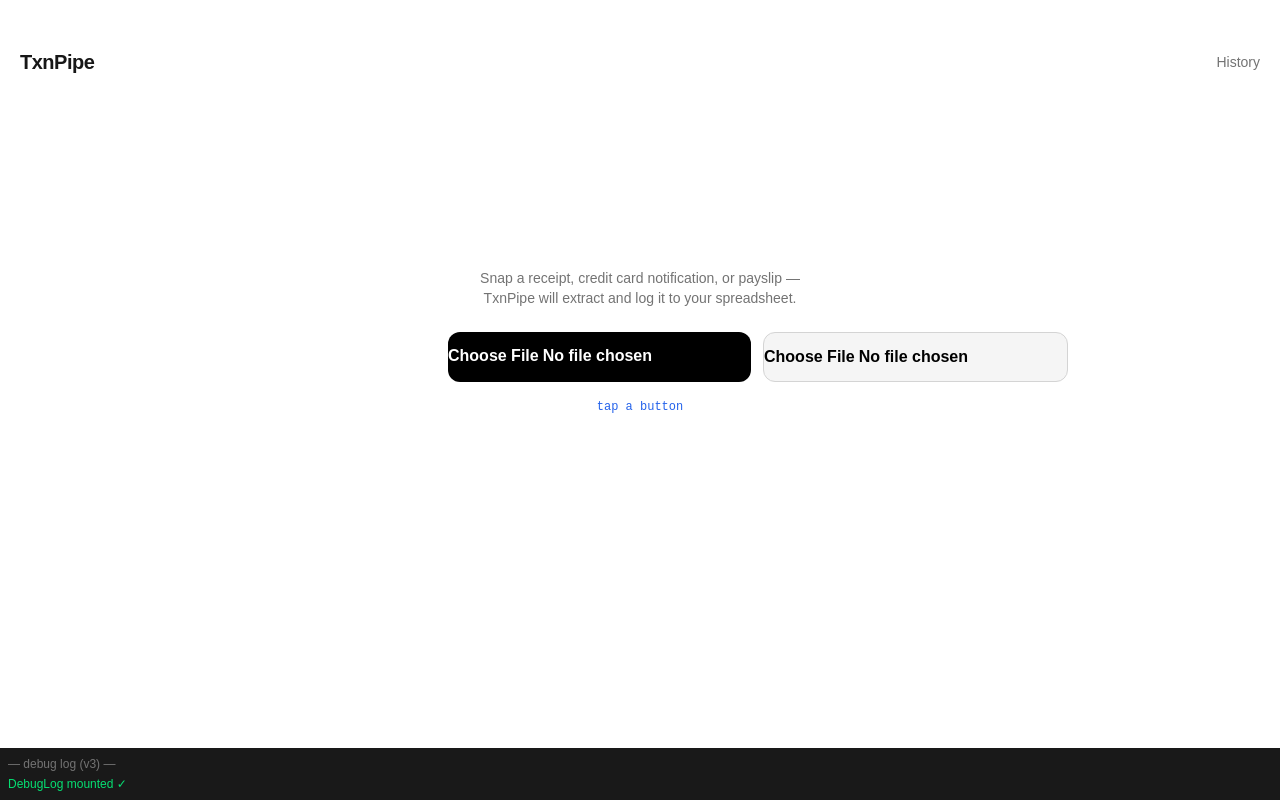
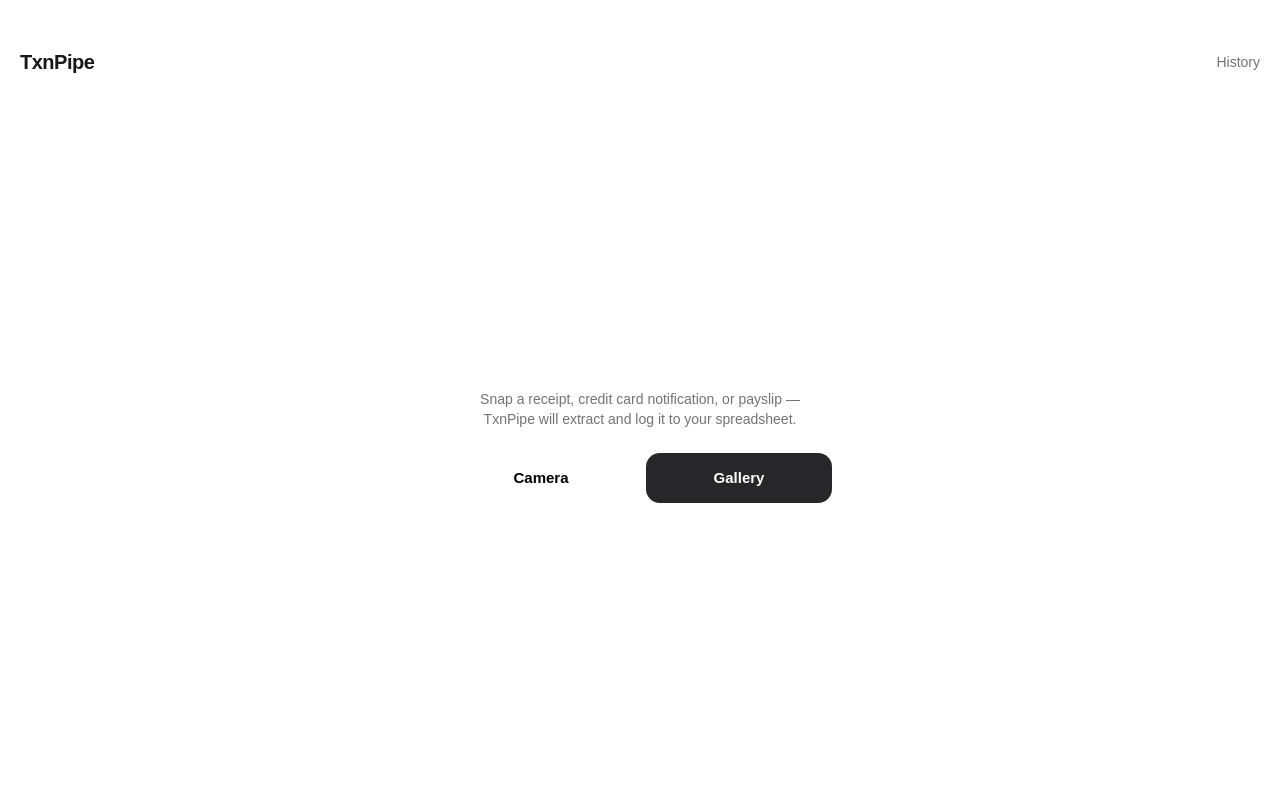
Before and after one commit to hanhsienlei/txn-pipe, a Next.js app: page / in a window 1280 px wide. Built offline with nearby package versions, Linux system fonts and the light colour scheme.

Commit message:
fix: clean up UI

```diff
--- a/app/page.tsx
+++ b/app/page.tsx
@@ -3,7 +3,7 @@
 import { useRouter } from 'next/navigation'
 import { useState } from 'react'
 import PhotoCapture from '@/components/PhotoCapture'
-import DebugLog, { dbg } from '@/components/DebugLog'
+import { dbg } from '@/components/DebugLog'
 import type { Entry } from '@/types/transaction'
 import Link from 'next/link'
 
@@ -51,7 +51,7 @@ export default function HomePage() {
         </Link>
       </header>
 
-      <div className="flex-1 flex flex-col items-center justify-center px-5 gap-6 pb-52">
+      <div className="flex-1 flex flex-col items-center justify-center px-5 gap-6">
         <p className="text-center text-neutral-500 text-sm max-w-xs">
           Snap a receipt, credit card notification, or payslip — TxnPipe will extract and log it to
           your spreadsheet.
@@ -61,7 +61,6 @@ export default function HomePage() {
 
         {error && <p className="text-sm text-red-500 text-center max-w-xs">{error}</p>}
       </div>
-      <DebugLog />
     </main>
   )
 }
--- a/components/PhotoCapture.tsx
+++ b/components/PhotoCapture.tsx
@@ -35,31 +35,43 @@ type Step = 'idle' | 'reading' | 'sending'
 export default function PhotoCapture({ onCapture, loading = false, onError }: Props) {
   const [preview, setPreview] = useState<string | null>(null)
   const [step, setStep] = useState<Step>('idle')
-  const [status, setStatus] = useState('tap a button')
   const busy = loading || step !== 'idle'
 
   async function handleChange(e: React.ChangeEvent<HTMLInputElement>) {
     const file = e.target.files?.[0]
     e.target.value = ''
-    if (!file) { setStatus('no file'); return }
-    setStatus('got: ' + file.name)
+    if (!file) return
     dbg('file:', file.name, Math.round(file.size / 1024) + 'KB', file.type)
     try {
       setStep('reading')
       setPreview(URL.createObjectURL(file))
-      setStatus('reading…')
       const { base64, mimeType } = await readAsBase64(file)
       dbg('read ok, mime:', mimeType)
-      setStatus('sending…')
       setStep('sending')
       onCapture(base64, mimeType)
     } catch (err) {
       setStep('idle')
       const msg = err instanceof Error ? err.message : 'Could not read image'
-      setStatus('ERR: ' + msg)
       dbg('ERR:', msg)
       onError?.(msg)
     }
+  }
+
+  const btnBase: React.CSSProperties = {
+    padding: '14px 0',
+    borderRadius: 14,
+    fontSize: 15,
+    fontWeight: 600,
+    textAlign: 'center',
+    opacity: busy ? 0.5 : 1,
+    userSelect: 'none',
+  }
+
+  const overlayInput: React.CSSProperties = {
+    position: 'absolute',
+    top: 0, left: 0, width: '100%', height: '100%',
+    opacity: 0,
+    cursor: busy ? 'default' : 'pointer',
   }
 
   return (
@@ -67,28 +79,24 @@ export default function PhotoCapture({ onCapture, loading = false, onError }: Pr
       {preview && (
         // eslint-disable-next-line @next/next/no-img-element
         <img src={preview} alt="Selected"
-          className="w-full max-w-sm rounded-xl object-contain max-h-72 border border-neutral-200" />
+          className="w-full max-w-sm rounded-xl object-contain max-h-72 border border-neutral-700" />
       )}
 
-      <div style={{ display: 'flex', gap: 12, width: '100%', maxWidth: 384 }}>
-        <input type="file" accept="image/*" capture="environment"
-          disabled={busy} onChange={handleChange}
-          style={{ flex: 1, padding: '12px 0', borderRadius: 12, fontSize: 16,
-            fontWeight: 600, cursor: busy ? 'default' : 'pointer',
-            opacity: busy ? 0.5 : 1, background: '#000', color: '#fff', border: 'none' }}
-        />
-        <input type="file" accept="image/*"
-          disabled={busy} onChange={handleChange}
-          style={{ flex: 1, padding: '12px 0', borderRadius: 12, fontSize: 16,
-            fontWeight: 600, cursor: busy ? 'default' : 'pointer',
-            opacity: busy ? 0.5 : 1, background: '#f5f5f5', color: '#000', border: '1px solid #d4d4d4' }}
-        />
+      <div className="flex gap-3 w-full max-w-sm">
+        <div style={{ position: 'relative', flex: 1 }}>
+          <div style={{ ...btnBase, background: '#ffffff', color: '#000000' }}>Camera</div>
+          <input type="file" accept="image/*" capture="environment"
+            disabled={busy} onChange={handleChange} style={overlayInput} />
+        </div>
+        <div style={{ position: 'relative', flex: 1 }}>
+          <div style={{ ...btnBase, background: '#27272a', color: '#ffffff' }}>Gallery</div>
+          <input type="file" accept="image/*"
+            disabled={busy} onChange={handleChange} style={overlayInput} />
+        </div>
       </div>
 
-      <p style={{ fontSize: 12, fontFamily: 'monospace', color: '#2563eb', wordBreak: 'break-all' }}>{status}</p>
-
       {busy && (
-        <p className="text-sm text-neutral-500 animate-pulse">
+        <p className="text-sm text-neutral-400 animate-pulse">
           {step === 'reading' ? 'Reading…' : 'Extracting data…'}
         </p>
       )}
```
